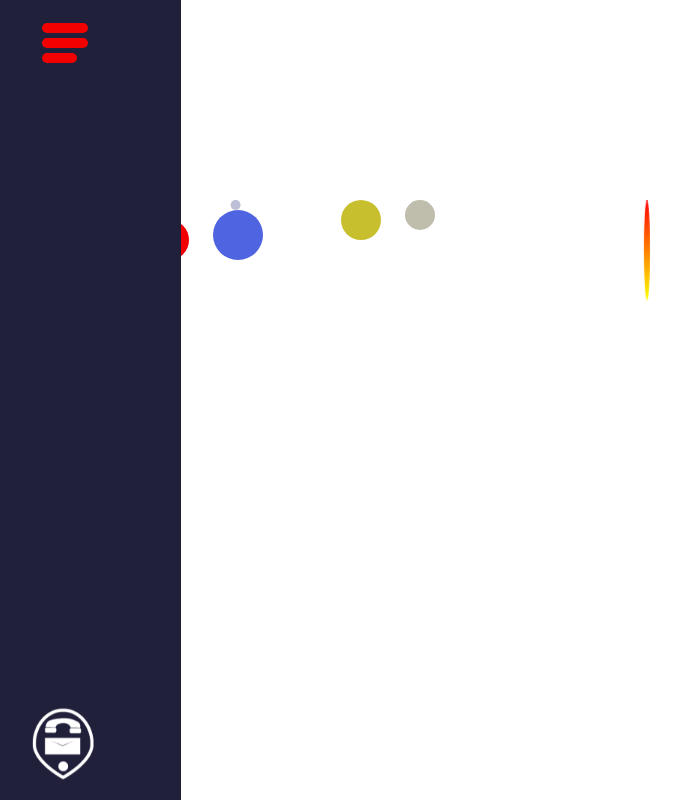
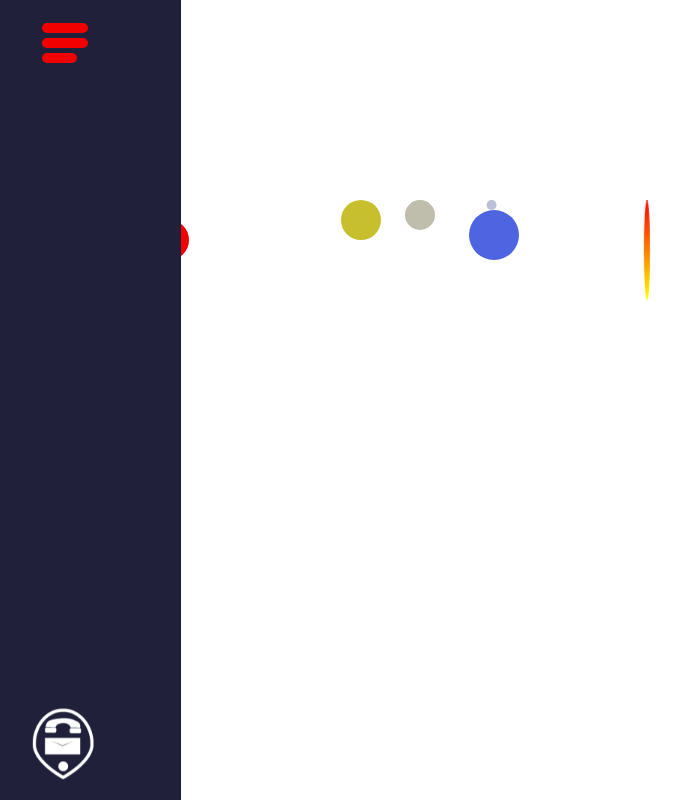
Before and after one commit to MikeTheFyke/MiFy, a Vue app in the folder client/: page / in a window 1280 px wide. Shown: the top 800 px of the page, without its empty margins (51-733 px from the left). Built offline with nearby package versions, Linux system fonts and the light colour scheme.

Commit message:
Adjusted terra postion and gsap movment

```diff
--- a/client/src/components/Newvue.vue
+++ b/client/src/components/Newvue.vue
@@ -107,9 +107,9 @@ export default {
 
                 gsap.to("#terra-container", {
                     motionPath: {
-                        path:[ { x: 300, y: 50},
-                               { x: 600, y:0 },
-                               { x: 300, y:-25 },
+                        path:[ { x: 100, y: 50},
+                               { x: 300, y:0 },
+                               { x: 100, y:-25 },
                                { x: 0, y:0 },
                              ],
                 curviness: 1
@@ -215,7 +215,7 @@ export default {
 #terra-container{
     position: absolute;
     top: 0px;
-    left: 20%;
+    left: 40%;
     width: 100px;
     height: 100px;
     border-radius: 50px;
```
